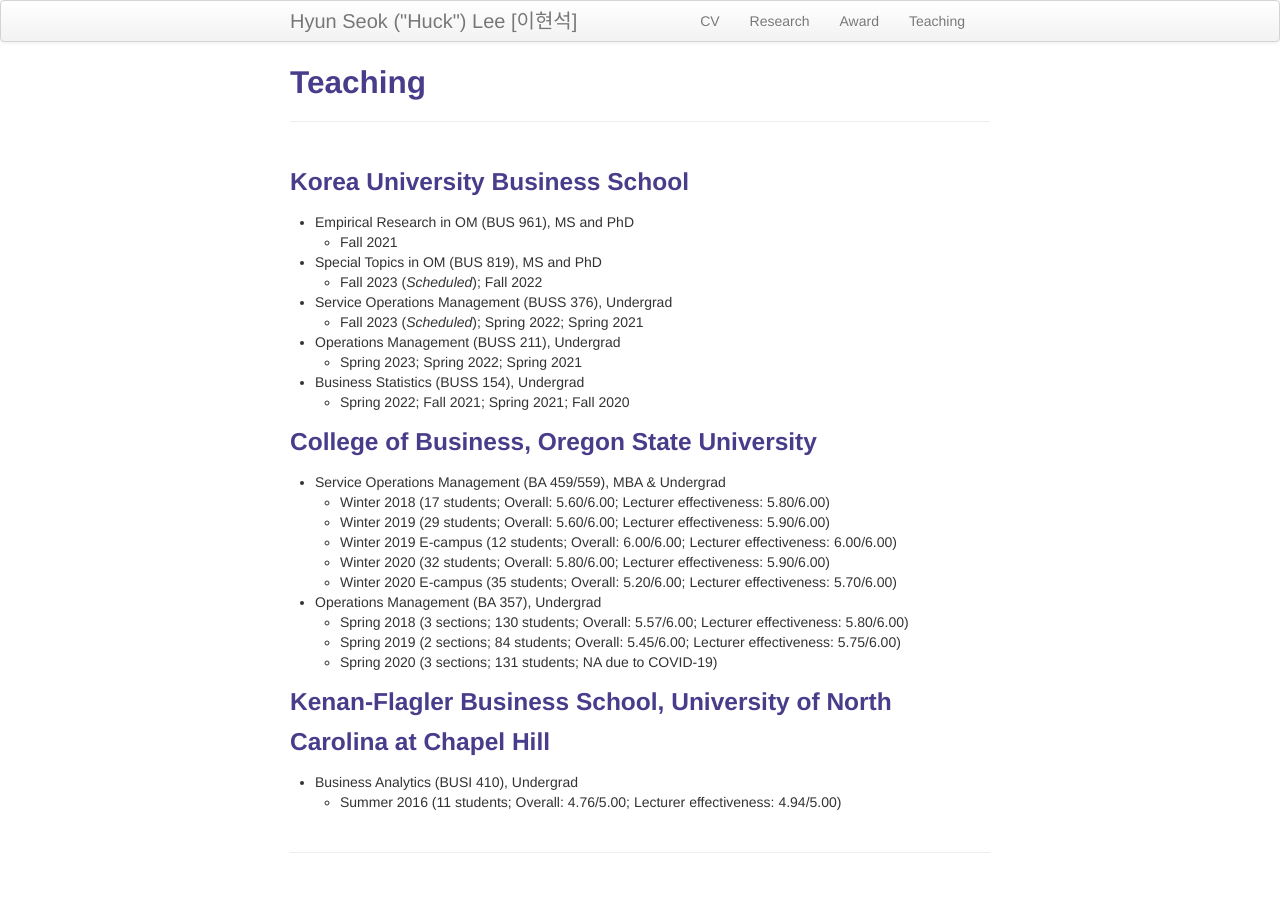
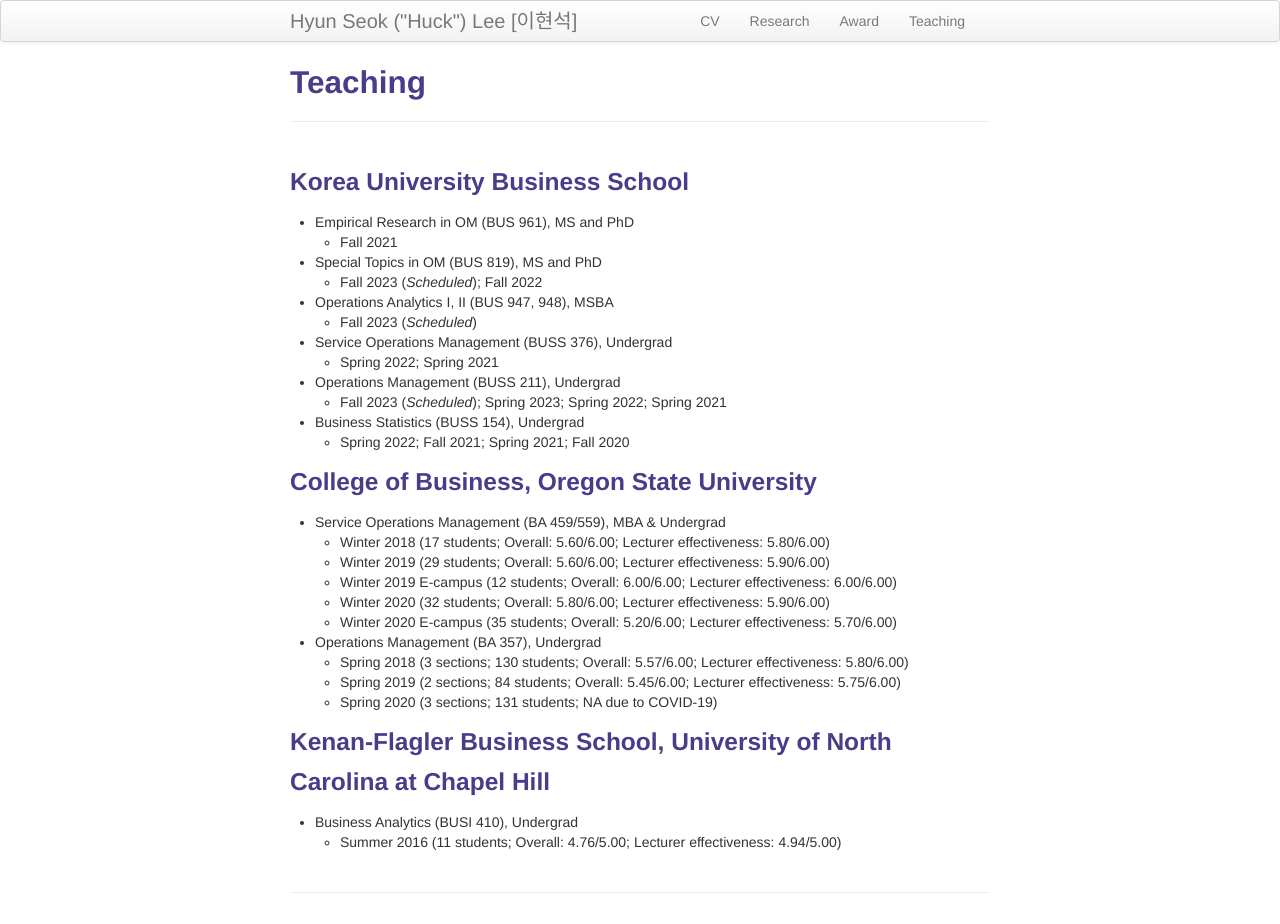
Before and after one commit to lordya2/lordya2.github.io, a Jekyll site: the page built from pages/teaching.md, in a window 1280 px wide. Built offline with Jekyll 4.4.1, drawn with Linux system fonts in a browser that asks for light colours; before the commit the page ends 900 px from its top, so only the background shows below that.

Commit message:
Update teaching.md

```diff
--- a/pages/teaching.md
+++ b/pages/teaching.md
@@ -10,10 +10,12 @@ description: Hyun Seok ("Huck") Lee's Teaching
   * Fall 2021
 * Special Topics in OM (BUS 819), MS and PhD
   * Fall 2023 (*Scheduled*); Fall 2022
+* Operations Analytics I, II (BUS 947, 948), MSBA
+  * Fall 2023 (*Scheduled*)
 * Service Operations Management (BUSS 376), Undergrad
-  * Fall 2023 (*Scheduled*); Spring 2022; Spring 2021
+  * Spring 2022; Spring 2021
 * Operations Management (BUSS 211), Undergrad
-  * Spring 2023; Spring 2022; Spring 2021
+  * Fall 2023 (*Scheduled*); Spring 2023; Spring 2022; Spring 2021
 * Business Statistics (BUSS 154), Undergrad
   * Spring 2022; Fall 2021; Spring 2021; Fall 2020
 
```
